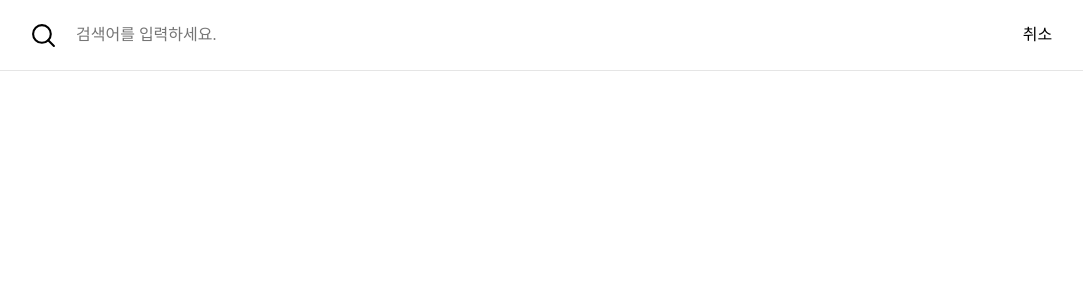
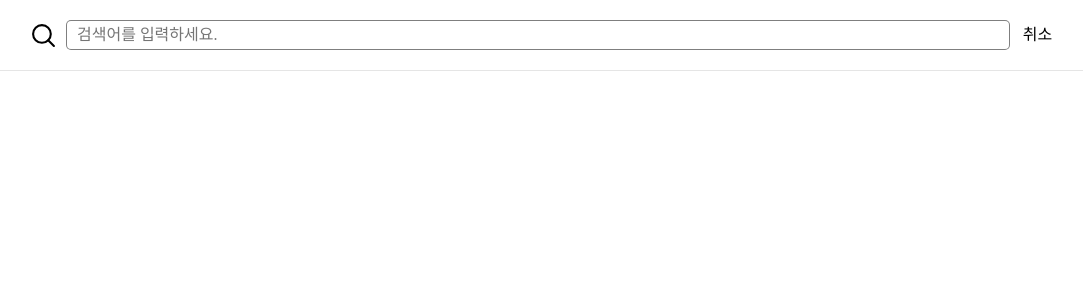
Before and after one commit to OhRaeKyu/09-market, a React app: page /search in a window 1280 px wide. Shown: the top 300 px of the page, without its empty margins (97-1180 px from the left). Built offline with nearby package versions, Linux system fonts and the light colour scheme; a web font is replaced by a local one.

Commit message:
:memo: 검색 input UI

```diff
--- a/src/pages/SearchPage/SearchHeader.tsx
+++ b/src/pages/SearchPage/SearchHeader.tsx
@@ -77,6 +77,7 @@ const SearchInput = styled.input`
   box-sizing: border-box;
   margin: 0 10px;
   padding: 5px 0 5px 10px;
+  border: 1px solid rgba(0, 0, 0, 0.5);
   border-radius: 5px;
   animation: searchBar 0.3s ease-out forwards;
 
```
